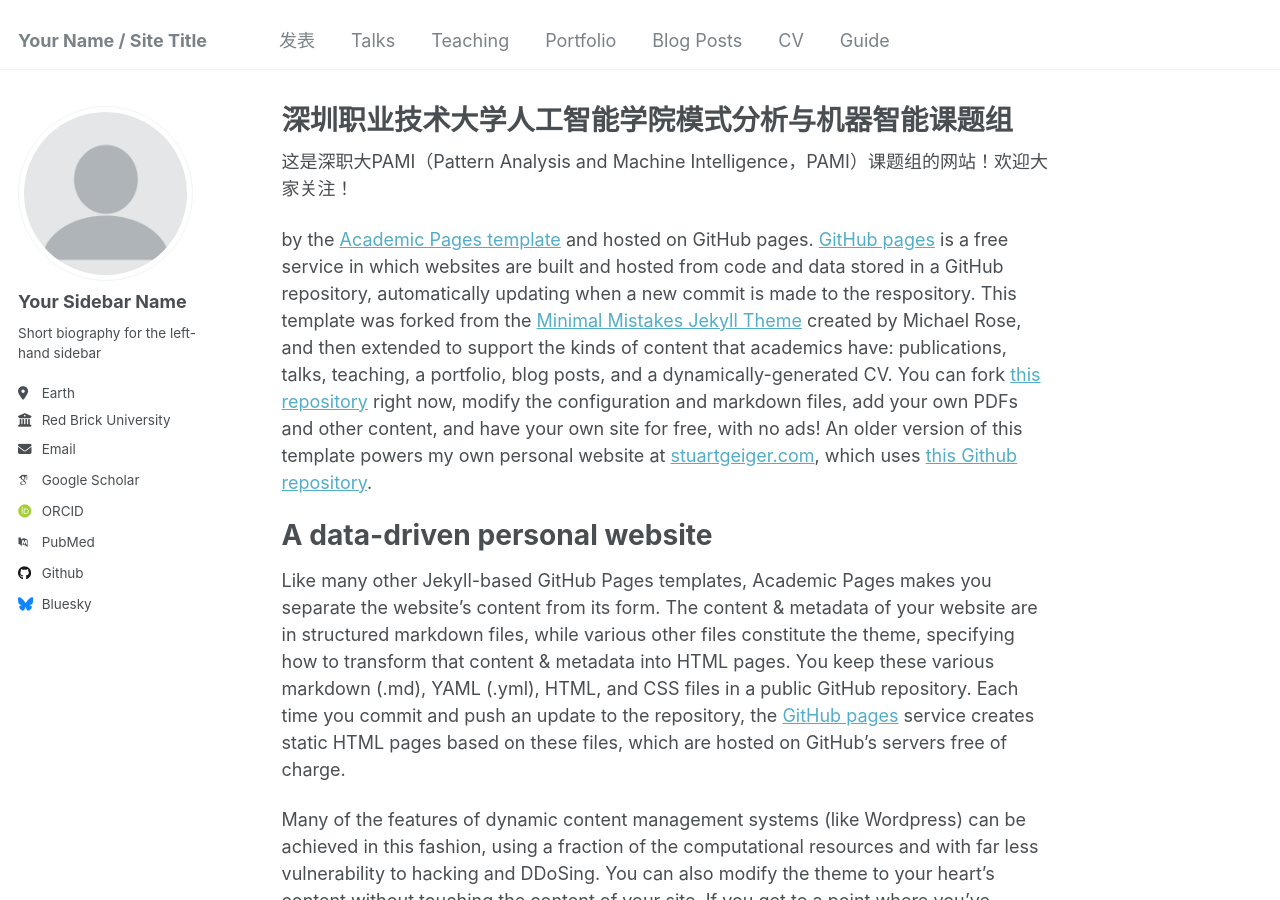
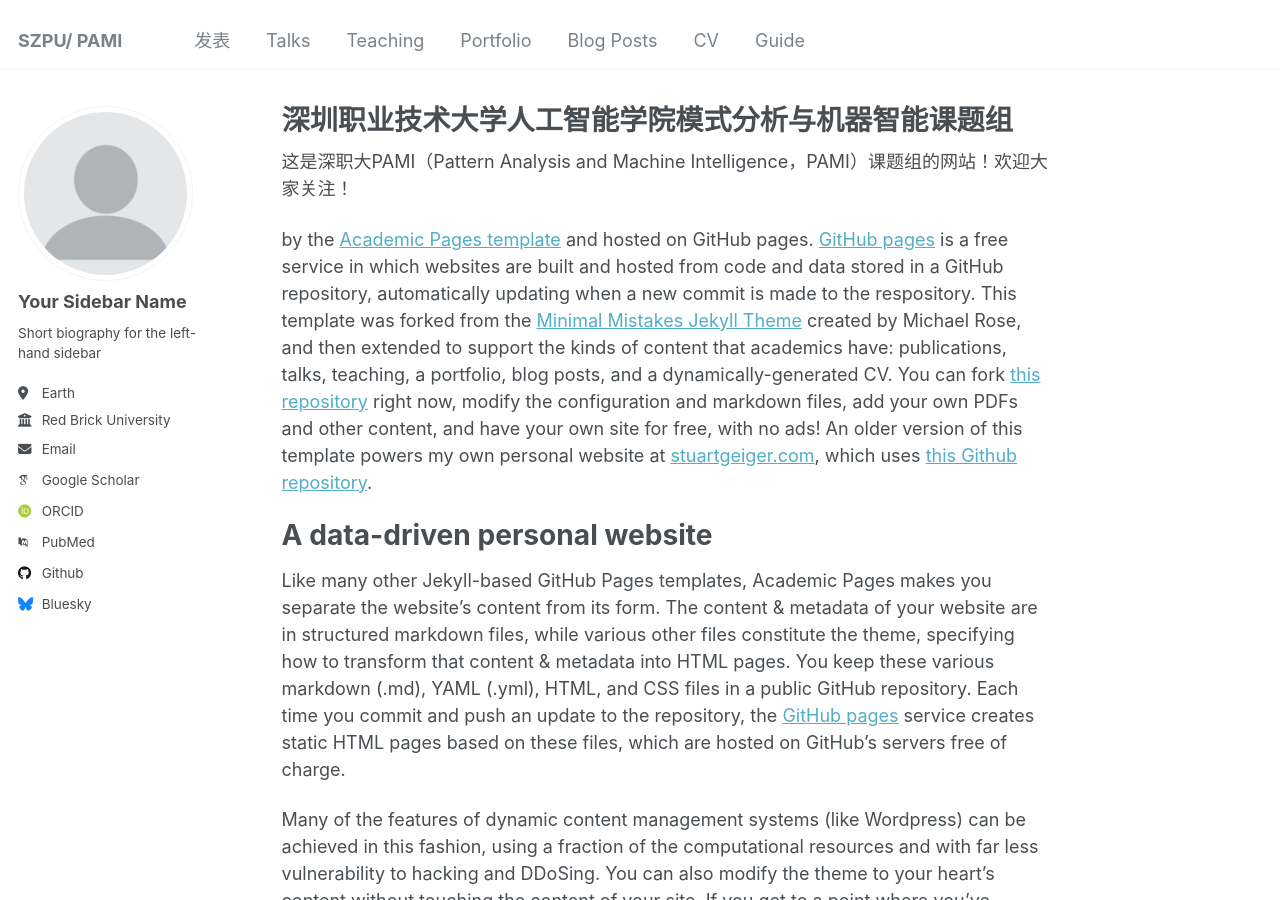
Before and after one commit to shaojiwan/academic.com, a Jekyll site: the page built from _pages/about.md, in a window 1280 px wide and 900 px high. Built offline with Jekyll 4.4.1, drawn with Linux system fonts in a browser that asks for light colours; some web fonts are replaced.

Commit message:
first try

```diff
--- a/_config.yml
+++ b/_config.yml
@@ -8,7 +8,7 @@
 
 # Basic Site Settings
 locale                   : "en-US"
-title                    : "Your Name / Site Title"
+title                    : "SZPU/ PAMI"
 title_separator          : "-"
 name                     : &name "Your Name"
 description              : &description "personal description"
```
